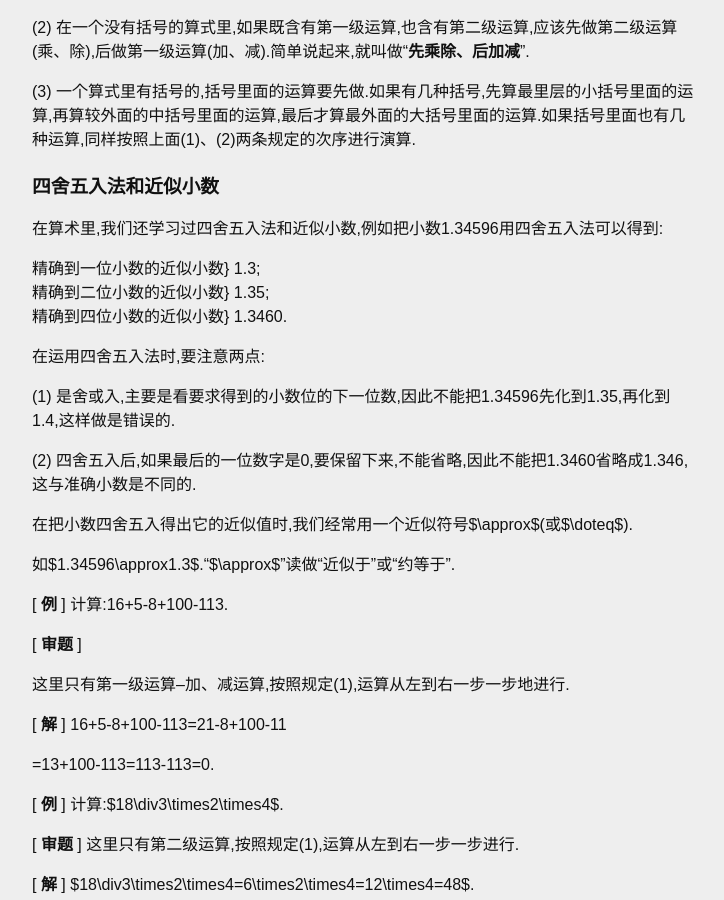
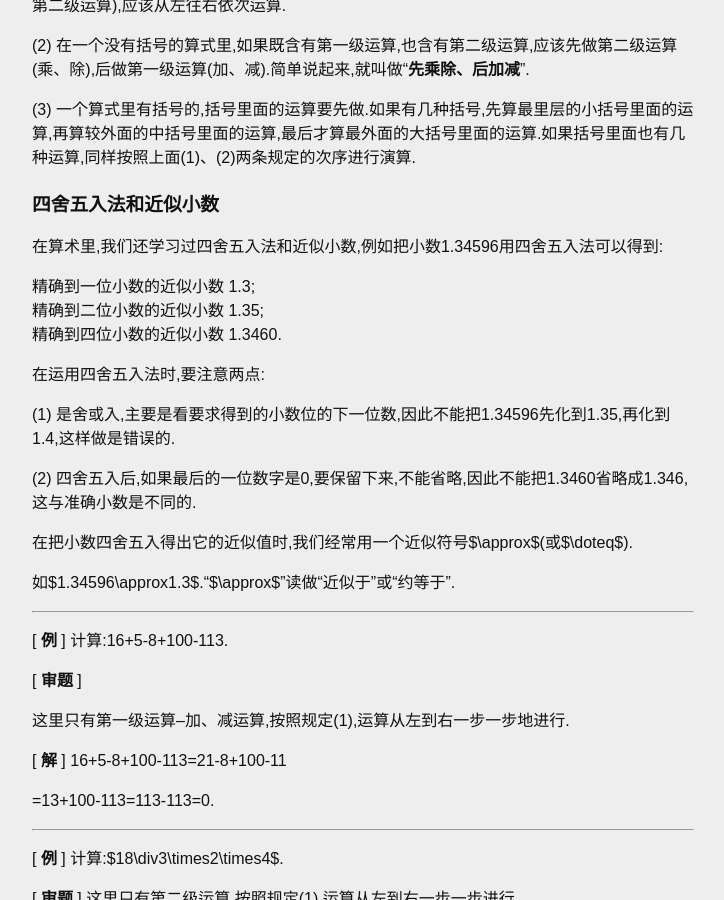
Before and after one commit to ccpaging/algebra, a Jekyll site: the page built from algebra1/ch01/ch01-01.md, in a window 1280 px wide and 900 px high, scrolled down 3006 px. Shown: the whole window, without its empty margins (179-903 px from the left). Built offline with Jekyll 4.4.1, drawn with Linux system fonts in a browser that asks for light colours; some web fonts are replaced; comment, search, counter and statistics services are not loaded; some of the changed text lies outside the part shown.

Commit message:
Add book1 ch01-01

```diff
--- a/algebra1/ch01/ch01-01.md
+++ b/algebra1/ch01/ch01-01.md
@@ -37,6 +37,8 @@ permalink: /algebra1/ch01-01/
 第四类数$\cfrac{1}{2}$,$\cfrac{5}{13}$,$1\cfrac{2}{3}$等叫做**分数**.各个分数中间的一条横线叫做分数线,分数线上面的数叫做分子,分数线下面的数叫做分母.
 
 在算术里所学过的小数,实际上就是分母为10,100,1000,…的分数.例如,$3.5$就是$3\cfrac{5}{10}$,$0.26$就是$\cfrac{326}{1000}$,$0.0037$就是$\cfrac{37}{10000}$, $364.24$就是$364\cfrac{24}{100}$,所以我们说:算术里所学过的数就是整数和分数.
+
+----
 
 ### 算术里学过的运算
 
@@ -87,7 +89,7 @@ $16\div3=5\cfrac{1}{3}$.
 (1) 有关运算种类的符号:
 
 加号 $ + $ 读做“加”,或“加上”;
-减号 $ - $ 读做“减”},或“减去”;
+减号 $ - $ 读做“减”,或“减去”;
 乘号 $ \times $ 读做“乘以”;
 除号 $ \div $ 读做“除以”.
 
@@ -129,9 +131,9 @@ $16\div3=5\cfrac{1}{3}$.
 
 在算术里,我们还学习过四舍五入法和近似小数,例如把小数1.34596用四舍五入法可以得到:
 
-精确到一位小数的近似小数} 1.3;
-精确到二位小数的近似小数} 1.35;
-精确到四位小数的近似小数} 1.3460.
+精确到一位小数的近似小数 1.3;
+精确到二位小数的近似小数 1.35;
+精确到四位小数的近似小数 1.3460.
 
 在运用四舍五入法时,要注意两点:
 
@@ -143,6 +145,8 @@ $16\div3=5\cfrac{1}{3}$.
 
 如$1.34596\approx1.3$.“$\approx$”读做“近似于”或“约等于”.
 
+----
+
 [ **例** ] 计算:16+5-8+100-113.
 
 [ **审题** ]
@@ -153,11 +157,15 @@ $16\div3=5\cfrac{1}{3}$.
 
 =13+100-113=113-113=0.
 
+----
+
 [ **例** ] 计算:$18\div3\times2\times4$.
 
 [ **审题** ] 这里只有第二级运算,按照规定(1),运算从左到右一步一步进行.
 
 [ **解** ] $18\div3\times2\times4=6\times2\times4=12\times4=48$.
+
+----
 
 [ **例** ] 计算:$540\div18+5\times64-40\div2$.
 
@@ -165,6 +173,8 @@ $16\div3=5\cfrac{1}{3}$.
 
 [ **解** ] $540\div18+5\times64-40\div2=30+320-20$
 $=350-20=330$.
+
+----
 
 [ **例** ] 计算:8-{7-[6-(5-1)-2]-1}.
 
@@ -175,6 +185,8 @@ $=350-20=330$.
 [ **解** ] 8-{7-[6-(5-1)-2]-1}
 =8-{7-[6-4-2]-1}
 =8-{7-0-1}=8-6=2.
+
+----
 
 [ **例** ] 计算:$\Big[\Big(1\cfrac{1}{2}+2\cfrac{2}{3}\Big)\div3\cfrac{3}{4}-\cfrac{2}{5}\Big]\div8\cfrac{8}{9}+\cfrac{1}{4}$.
 
@@ -188,6 +200,8 @@ $=\cfrac{32}{45}\div\cfrac{80}{9}+\cfrac{1}{4}=\cfrac{2}{25}+\cfrac{1}{4}=\cfrac
 
 分数的加减法里,如果原有的分母不相同,必须先进行通分.在乘除运算中,各个带分数要化成假分数,并须随时注意约分,化成最简分数.
 
+----
+
 [ **例** ] 计算:$\cfrac{3+\cfrac{1}{7}}{5-\cfrac{1}{3}}$.
 
 [ **审题** ]
@@ -197,6 +211,8 @@ $=\cfrac{32}{45}\div\cfrac{80}{9}+\cfrac{1}{4}=\cfrac{2}{25}+\cfrac{1}{4}=\cfrac
 [ **解** ]
 
 $\cfrac{3+\cfrac{1}{7}}{5-\cfrac{1}{3}}=\cfrac{\;\cfrac{22}{7}\;}{\cfrac{14}{3}}=\cfrac{22}{7}\div\cfrac{14}{3}=\cfrac{22}{7}\times\cfrac{3}{14}=\cfrac{33}{49}$.
+
+----
 
 [ **例** ] 计算:$(5\cfrac{1}{2}-0.37)\times0.4+1\cfrac{1}{8}$.
 
@@ -215,6 +231,8 @@ $\Big(5\cfrac{1}{2}-0.37\Big)\times0.4+1\cfrac{1}{8}$
 $=(5.5-0.37)\times0.4+1.125$
 $=5.13\times0.4+1.125$
 $=2.052+1.125=3.177$.
+
+----
 
 [ **例** ] 计算:$\Big(3\cfrac{1}{3}+0.33\Big))\times\cfrac{1}{2}-1.35$.
 
```
